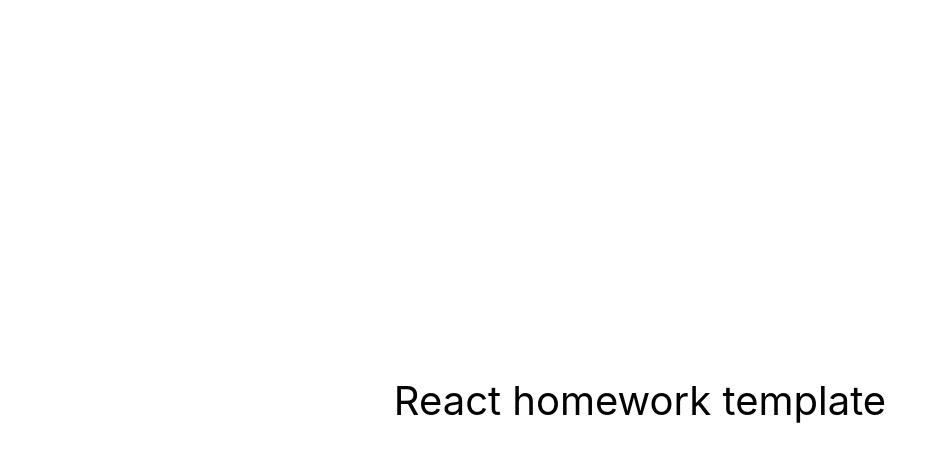
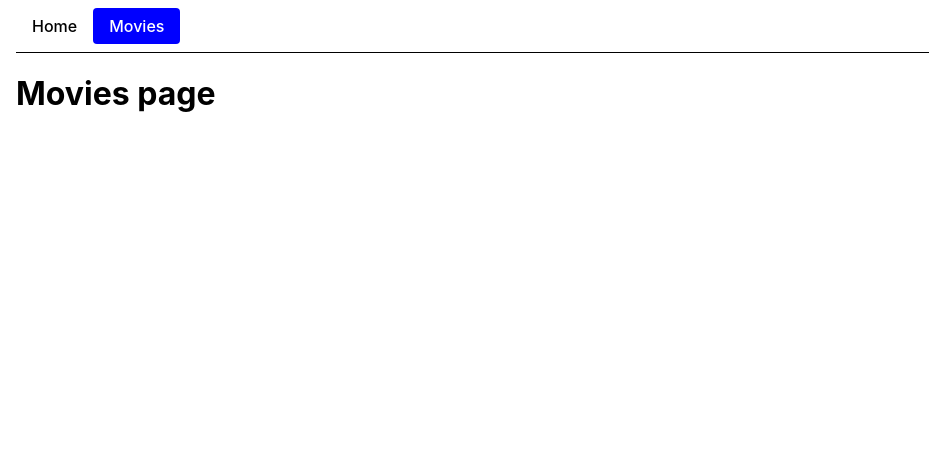
Before and after one commit to ruslan-sem/goit-react-hw-05-movies, a React (Create React App) app: page /goit-react-hw-05-movies/movies in a window 1280 px wide. Shown: the top 462 px of the page, without its empty margins (0-929 px from the left). Built offline with nearby package versions, Linux system fonts and the light colour scheme.

Commit message:
Pages skel

```diff
--- a/package.json
+++ b/package.json
@@ -11,6 +11,7 @@
     "react-dom": "^18.1.0",
     "react-router-dom": "^6.8.1",
     "react-scripts": "5.0.1",
+    "styled-components": "^5.3.6",
     "web-vitals": "^2.1.3"
   },
   "scripts": {
--- a/src/components/App.jsx
+++ b/src/components/App.jsx
@@ -1,16 +1,24 @@
+import { Route, Routes, Navigate } from 'react-router-dom';
+import { Home } from '../pages/Home';
+import { Movies } from '../pages/Movies';
+import { Container, Header, Link } from './App.styled';
+
 export const App = () => {
   return (
-    <div
-      style={{
-        height: '100vh',
-        display: 'flex',
-        justifyContent: 'center',
-        alignItems: 'center',
-        fontSize: 40,
-        color: '#010101'
-      }}
-    >
-      React homework template
-    </div>
+    <Container>
+      <Header>
+        <nav>
+          <Link to="/" end>
+            Home
+          </Link>
+          <Link to="/movies">Movies</Link>
+        </nav>
+      </Header>
+      <Routes>
+        <Route path="/" element={<Home />} />
+        <Route path="/movies" element={<Movies />} />
+        <Route path="*" element={<Navigate to="/" replace />} />
+      </Routes>
+    </Container>
   );
 };
--- /dev/null
+++ b/src/components/App.styled.js
@@ -0,0 +1,35 @@
+import styled from 'styled-components';
+import { NavLink } from 'react-router-dom';
+
+export const Container = styled.div`
+  max-width: 1600px;
+  margin: 0 auto;
+  padding: 0 16px;
+`;
+
+export const Header = styled.header`
+  display: flex;
+  align-items: center;
+  justify-content: space-between;
+  gap: 12px;
+  padding: 8px 0;
+  margin-bottom: 16px;
+  border-bottom: 1px solid black;
+
+  > nav {
+    display: flex;
+  }
+`;
+
+export const Link = styled(NavLink)`
+  padding: 8px 16px;
+  border-radius: 4px;
+  text-decoration: none;
+  color: black;
+  font-weight: 500;
+
+  &.active {
+    color: white;
+    background-color: blue;
+  }
+`;
--- /dev/null
+++ b/src/pages/Home.js
@@ -0,0 +1,7 @@
+export const Home = () => {
+  return (
+    <main>
+      <h1>Home page</h1>
+    </main>
+  );
+};
--- /dev/null
+++ b/src/pages/Movies.js
@@ -0,0 +1,7 @@
+export const Movies = () => {
+  return (
+    <main>
+      <h1>Movies page</h1>
+    </main>
+  );
+};
```
Also changed, not shown: 1 other file (tests, documents, lock files or other folders).
